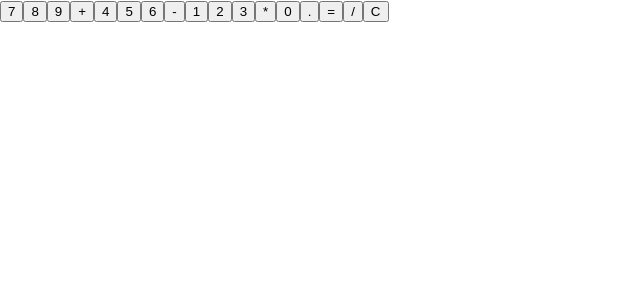
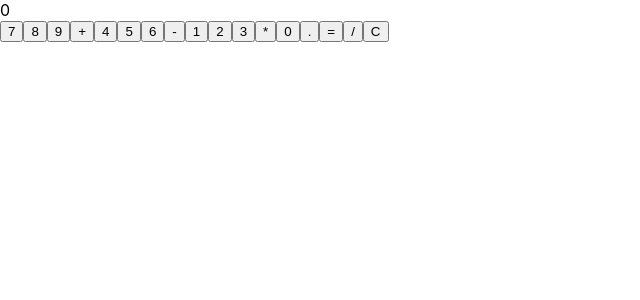
Before and after one commit to Josephorokpo/javascript-calculator, a React (Create React App) app: page / in a window 1280 px wide. Shown: the top 300 px of the page, without its empty margins (0-640 px from the left). Built offline with nearby package versions, Linux system fonts and the light colour scheme.

Commit message:
Modified Display.js to show the entire expression and the result, enhancing the user experience by providing real-time feedback on the input.

```diff
--- a/src/components/Display.js
+++ b/src/components/Display.js
@@ -1,11 +1,11 @@
 import React from 'react';
 
-const Display = ({ value }) => {
-  return (
-    <div id="display">
-      {value}
-    </div>
-  );
-};
+function Display({ expression, currentValue }) {
+    return (
+        <div id="display">
+            {expression || currentValue}
+        </div>
+    );
+}
 
 export default Display;
```
